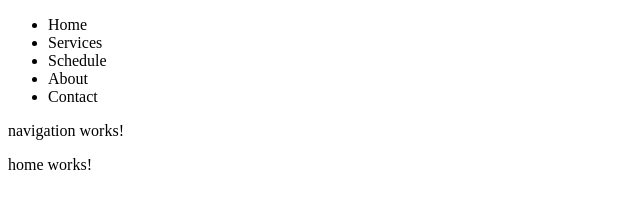
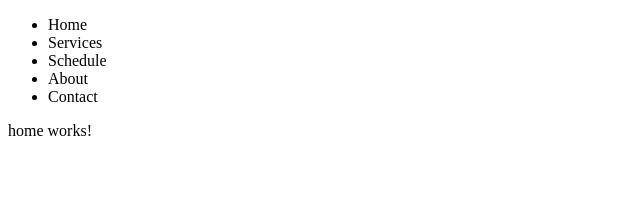
Before and after one commit to belugasanity/blue, an Angular app: page / in a window 1280 px wide. Shown: the top 212 px of the page, without its empty margins (0-640 px from the left). Built offline with nearby package versions, Linux system fonts and the light colour scheme.

Commit message:
remove default component message

```diff
--- a/src/app/shared/navigation/navigation.component.html
+++ b/src/app/shared/navigation/navigation.component.html
@@ -7,4 +7,3 @@
     <li routerLink="/contact">Contact</li>
   </ul>
 </nav>
-<p>navigation works!</p>
```
